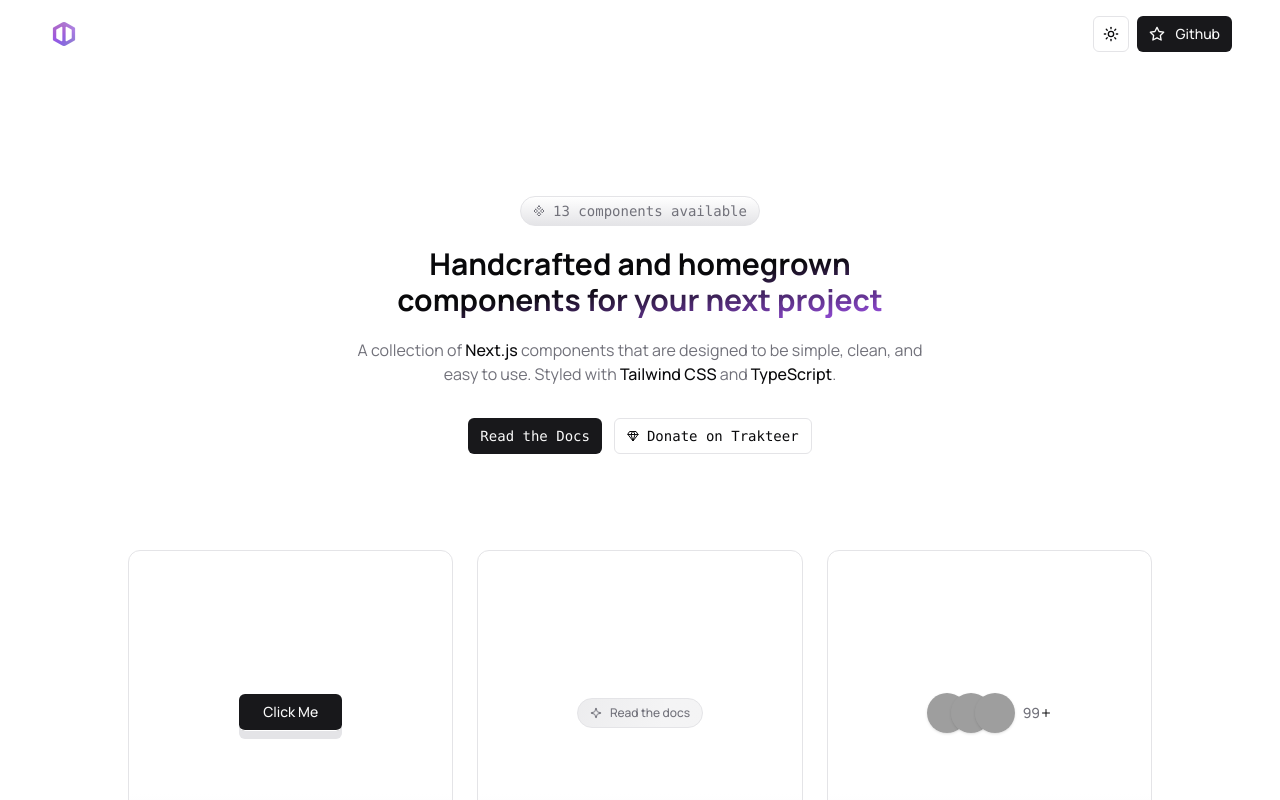
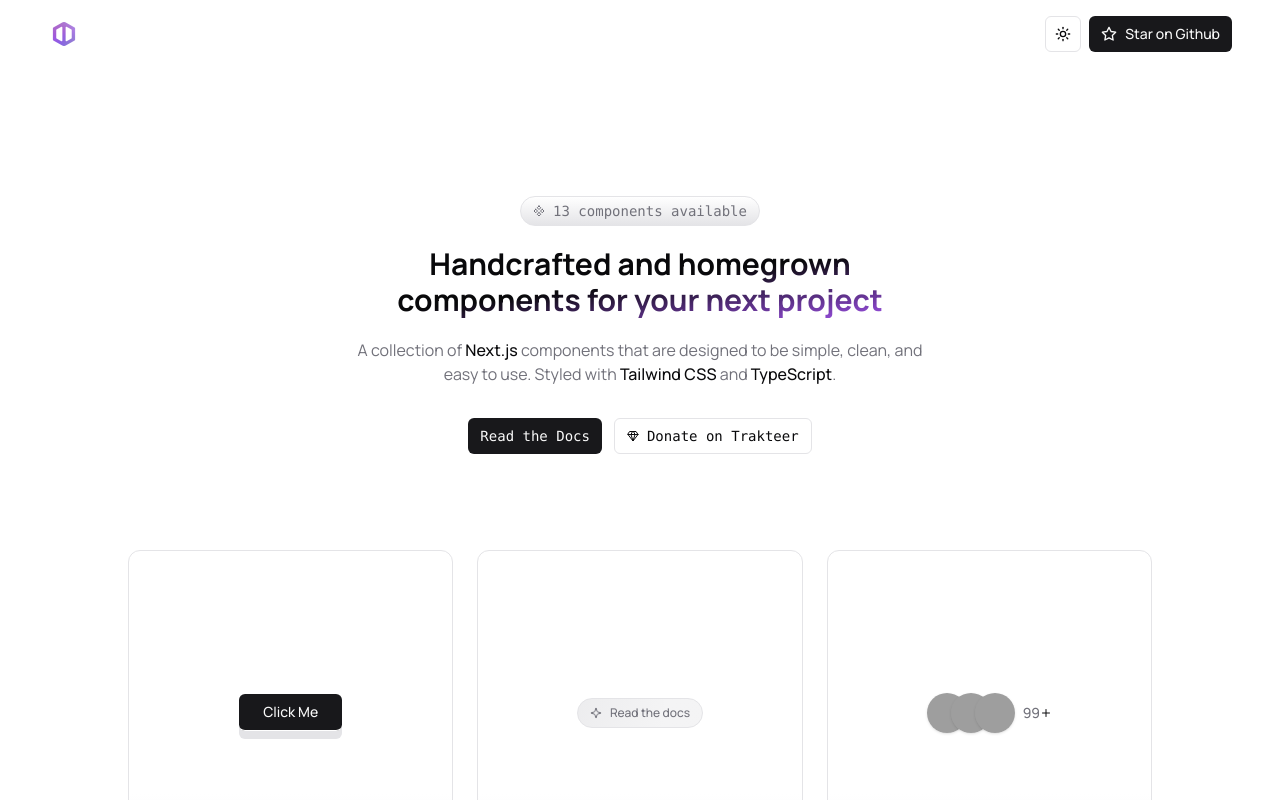
Before and after one commit to msafdev/ui, a Next.js app: page / in a window 1280 px wide. Shown: the top 800 px of the page. Built offline with nearby package versions, Linux system fonts and the light colour scheme; grey boxes are pictures that could not be loaded.

Commit message:
feat: update navbar

```diff
--- a/components/main/menubar.tsx
+++ b/components/main/menubar.tsx
@@ -5,6 +5,7 @@ import { useState, useEffect } from "react";
 import { Menu, Star } from "lucide-react";
 import { Button } from "../ui/button";
 import { ModeToggle } from "../theme";
+import Link from "next/link";
 
 const Menubar = () => {
   const [isOpen, setIsOpen] = useState(false);
@@ -32,13 +33,19 @@ const Menubar = () => {
         </Button>
       </nav>
       <div
-        className={`absolute left-0 top-0 z-40 flex w-screen flex-col items-center justify-center overflow-hidden bg-popover/80 backdrop-blur-sm text-accent-foreground transition-all duration-300 ease-in-out sm:hidden ${className}`}
+        className={`absolute left-0 top-0 z-40 flex w-screen flex-col items-center justify-center overflow-hidden bg-popover/80 text-accent-foreground backdrop-blur-sm transition-all duration-300 ease-in-out sm:hidden ${className}`}
       >
         <div className="flex flex-col gap-y-3">
           <ModeToggle variant="mobile" />
-          <Button variant={"default"} className="gap-x-3" size={"sm"}>
-            <Star className="h-4 w-4" />
-            Github
+          <Button variant={"default"} className="gap-x-3" size={"sm"} asChild>
+            <Link
+              className="inline-flex gap-x-3"
+              href={"https://github.com/msafdev/ui"}
+              target="_blank"
+            >
+              <Star className="h-4 w-4" />
+              Star on Github
+            </Link>
           </Button>
         </div>
       </div>
--- a/components/main/navbar.tsx
+++ b/components/main/navbar.tsx
@@ -15,10 +15,16 @@ const Navbar = () => {
 
       <div className="hidden items-center gap-x-2 sm:flex">
         <ModeToggle variant="desktop" />
-        <Button variant={"default"} className="gap-x-2.5" size={"sm"}>
-          <Star className="h-4 w-4" />
-          Github
-        </Button>
+        <Button variant={"default"} className="" size={"sm"} asChild>
+            <Link
+              className="inline-flex gap-x-2"
+              href={"https://github.com/msafdev/ui"}
+              target="_blank"
+            >
+              <Star className="h-4 w-4" />
+              Star on Github
+            </Link>
+          </Button>
       </div>
 
       <Menubar />
```
